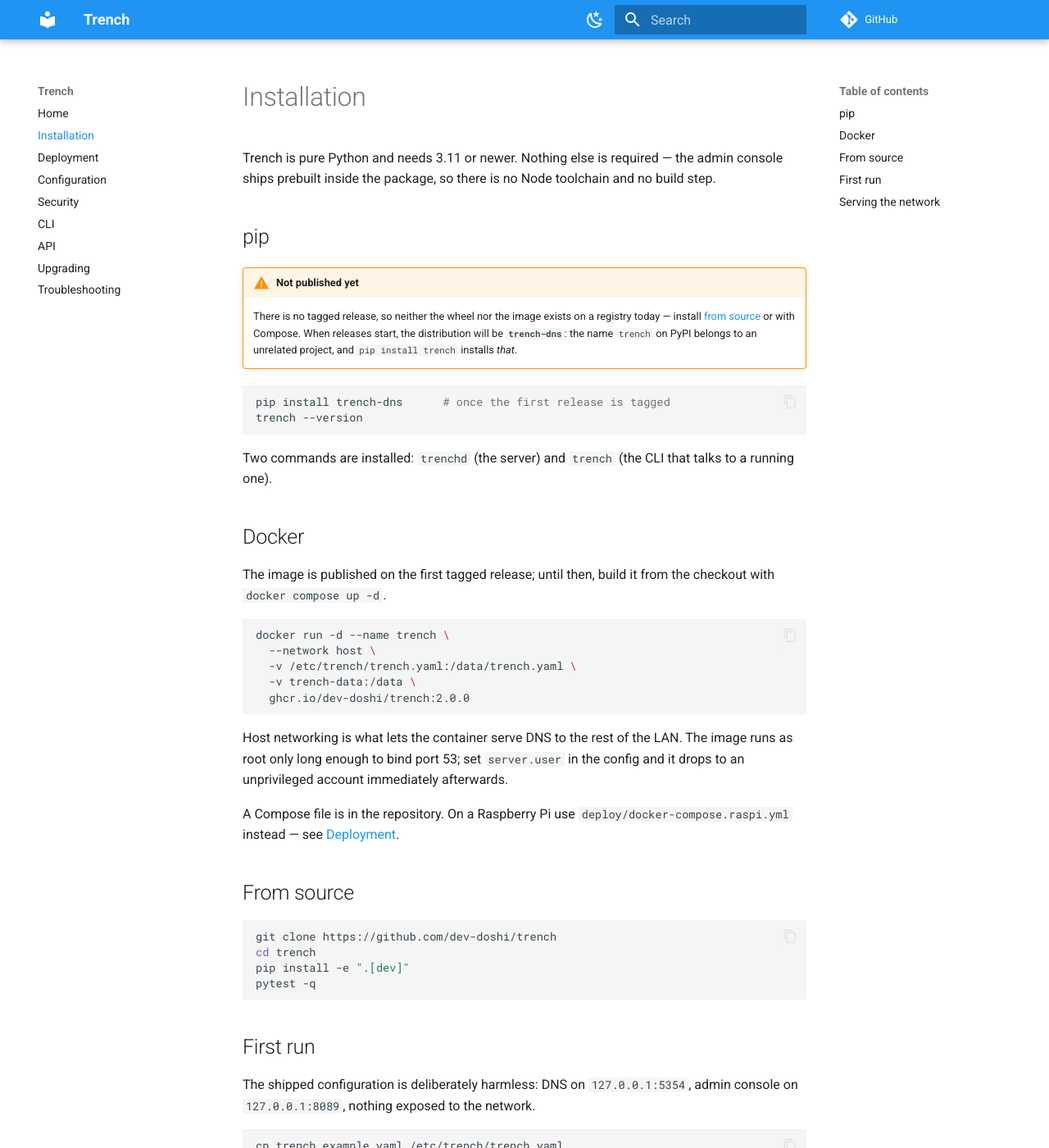
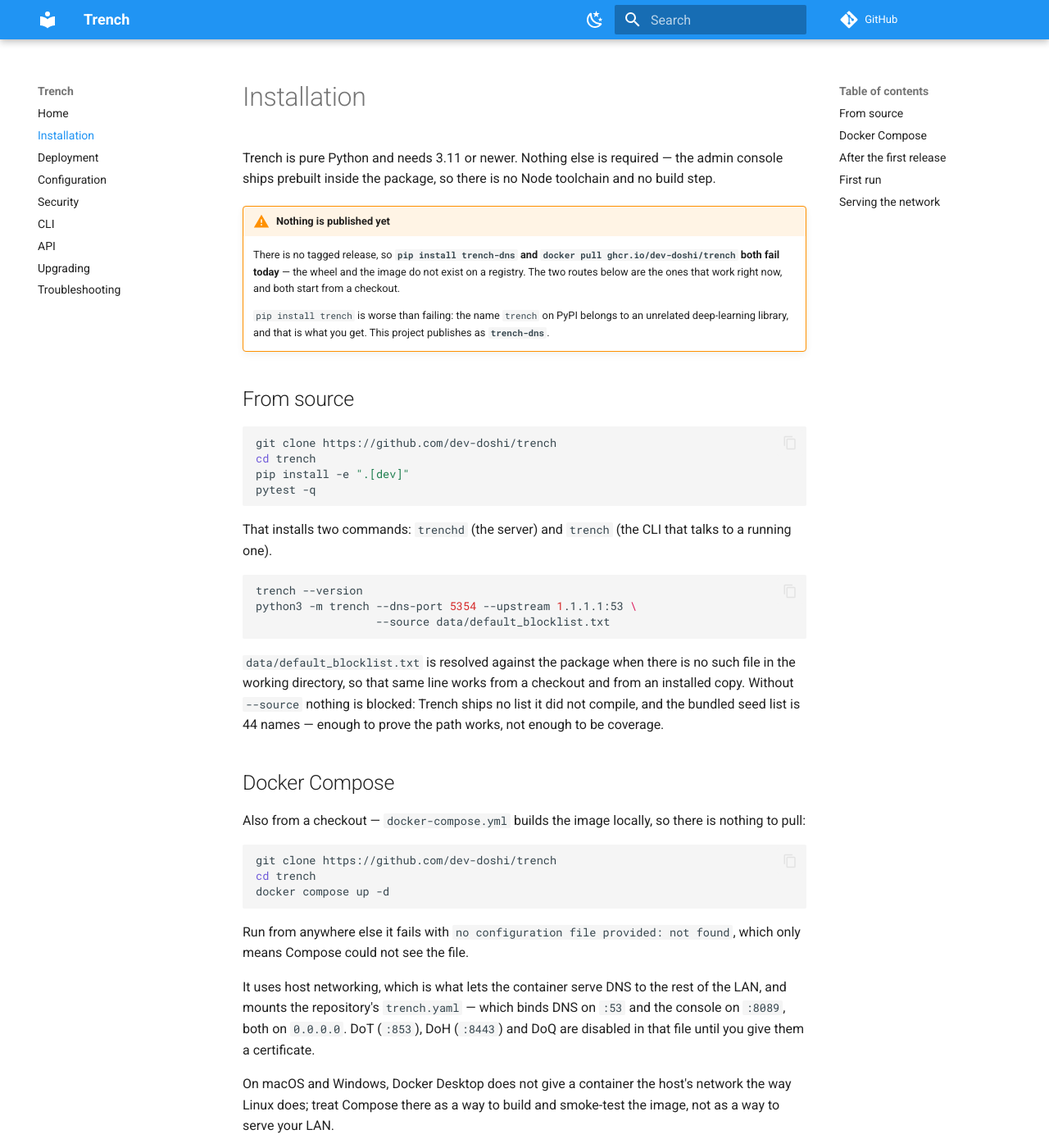
Before and after one commit to dev-doshi/trench, an MkDocs documentation site: the page built from docs/installation.md, in a window 1280 px wide and 1400 px high. Shown: the whole window at 82% size. Built offline with MkDocs 1.6.1 and Material for MkDocs 9.7.7, drawn with Linux system fonts in a browser that asks for light colours; comment, search, counter and statistics services are not loaded; some of the changed text lies outside the part shown.

Commit message:
docs: stop printing install commands that cannot work yet
Every published install route was written down as though it existed. Run
them and you get, in order:

    docker: Head "https://ghcr.io/v2/dev-doshi/trench/manifests/2.0.0": denied
    no configuration file provided: not found
    ERROR: No matching distribution found for trench-dns

The first and third are the same fact — there is no tagged release, so
neither the image nor the wheel is on a registry. The second is a different
mistake: `docker compose up -d` was given with no indication that it builds
from the checkout and therefore has to be run inside it.

So the installation page now leads with the two routes that work today, both
starting from a checkout, and the unpublished ones are under a heading that
says so. The README's Docker block clones first, and names the error you get
if you do not.

Two claims corrected while checking them against a real build:

* Compose does not bind `:853` and `:8443`. It mounts the repository's
  trench.yaml, where DoT, DoH and DoQ are disabled until a certificate
  exists; what comes up is DNS on :53 and the console on :8089.
* Host networking does not mean on Docker Desktop what it means on Linux, so
  Compose on macOS and Windows builds and smoke-tests the image rather than
  serving a LAN. The page said the opposite.

The image itself is fine: `docker compose build` succeeds and the container
starts, compiles the seed list and serves the console.

````diff
--- a/docs/installation.md
+++ b/docs/installation.md
@@ -4,28 +4,77 @@
 the admin console ships prebuilt inside the package, so there is no Node
 toolchain and no build step.
 
-## pip
+!!! warning "Nothing is published yet"
 
-!!! warning "Not published yet"
+    There is no tagged release, so **`pip install trench-dns` and
+    `docker pull ghcr.io/dev-doshi/trench` both fail today** — the wheel and
+    the image do not exist on a registry. The two routes below are the ones
+    that work right now, and both start from a checkout.
 
-    There is no tagged release, so neither the wheel nor the image exists on
-    a registry today — install [from source](#from-source) or with Compose.
-    When releases start, the distribution will be **`trench-dns`**: the name
-    `trench` on PyPI belongs to an unrelated project, and `pip install trench`
-    installs *that*.
+    `pip install trench` is worse than failing: the name `trench` on PyPI
+    belongs to an unrelated deep-learning library, and that is what you get.
+    This project publishes as **`trench-dns`**.
+
+## From source
 
 ```bash
-pip install trench-dns      # once the first release is tagged
-trench --version
+git clone https://github.com/dev-doshi/trench
+cd trench
+pip install -e ".[dev]"
+pytest -q
 ```
 
-Two commands are installed: `trenchd` (the server) and `trench` (the CLI
-that talks to a running one).
+That installs two commands: `trenchd` (the server) and `trench` (the CLI that
+talks to a running one).
 
-## Docker
+```bash
+trench --version
+python3 -m trench --dns-port 5354 --upstream 1.1.1.1:53 \
+                  --source data/default_blocklist.txt
+```
 
-The image is published on the first tagged release; until then, build it from
-the checkout with `docker compose up -d`.
+`data/default_blocklist.txt` is resolved against the package when there is no
+such file in the working directory, so that same line works from a checkout
+and from an installed copy. Without `--source` nothing is blocked: Trench
+ships no list it did not compile, and the bundled seed list is 44 names —
+enough to prove the path works, not enough to be coverage.
+
+## Docker Compose
+
+Also from a checkout — `docker-compose.yml` builds the image locally, so
+there is nothing to pull:
+
+```bash
+git clone https://github.com/dev-doshi/trench
+cd trench
+docker compose up -d
+```
+
+Run from anywhere else it fails with `no configuration file provided: not
+found`, which only means Compose could not see the file.
+
+It uses host networking, which is what lets the container serve DNS to the
+rest of the LAN, and mounts the repository's `trench.yaml` — which binds DNS
+on `:53` and the console on `:8089`, both on `0.0.0.0`. DoT (`:853`), DoH
+(`:8443`) and DoQ are disabled in that file until you give them a certificate.
+
+On macOS and Windows, Docker Desktop does not give a container the host's
+network the way Linux does; treat Compose there as a way to build and
+smoke-test the image, not as a way to serve your LAN.
+
+On a Raspberry Pi use `deploy/docker-compose.raspi.yml` instead — it adds the
+memory ceiling that keeps a blocklist rebuild from being OOM-killed. See
+[Deployment](deployment.md).
+
+## After the first release
+
+Neither of these works until a `v*` tag has been pushed and the release
+workflow has published the artifacts. They are here so the commands are
+written down, not because they will work today.
+
+```bash
+pip install trench-dns
+```
 
 ```bash
 docker run -d --name trench \
@@ -35,21 +84,8 @@
   ghcr.io/dev-doshi/trench:2.0.0
 ```
 
-Host networking is what lets the container serve DNS to the rest of the LAN.
 The image runs as root only long enough to bind port 53; set `server.user` in
 the config and it drops to an unprivileged account immediately afterwards.
-
-A Compose file is in the repository. On a Raspberry Pi use
-`deploy/docker-compose.raspi.yml` instead — see [Deployment](deployment.md).
-
-## From source
-
-```bash
-git clone https://github.com/dev-doshi/trench
-cd trench
-pip install -e ".[dev]"
-pytest -q
-```
 
 ## First run
 
````
Also changed, not shown: README.md (+11 -2 lines).
